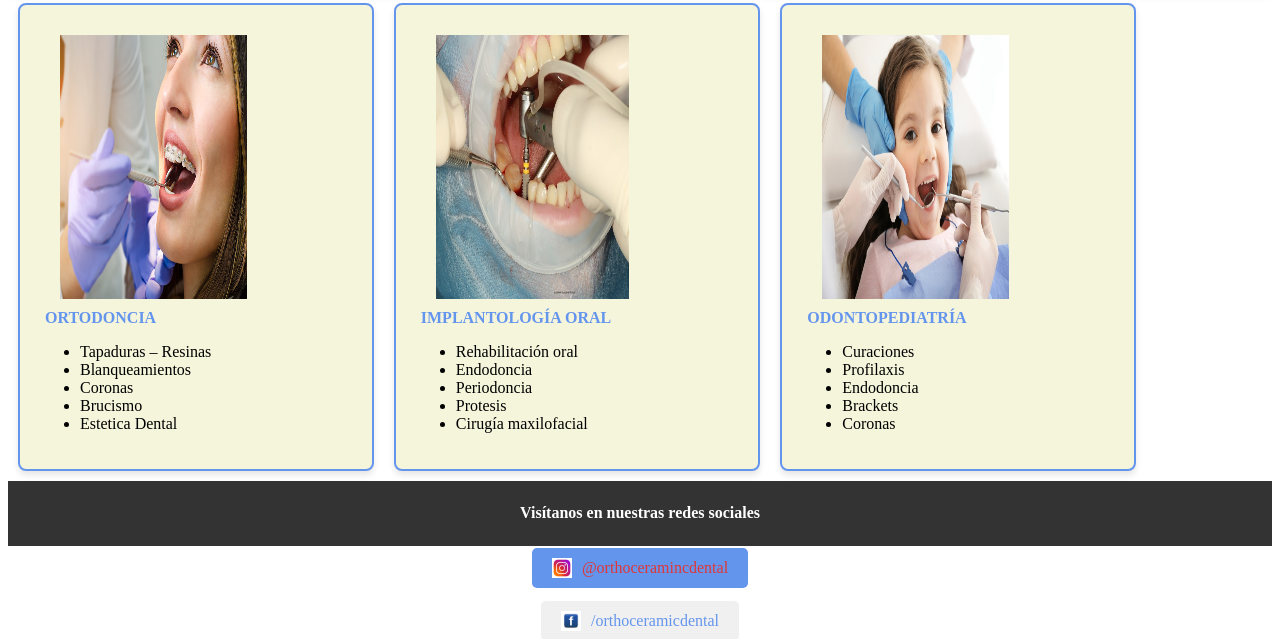
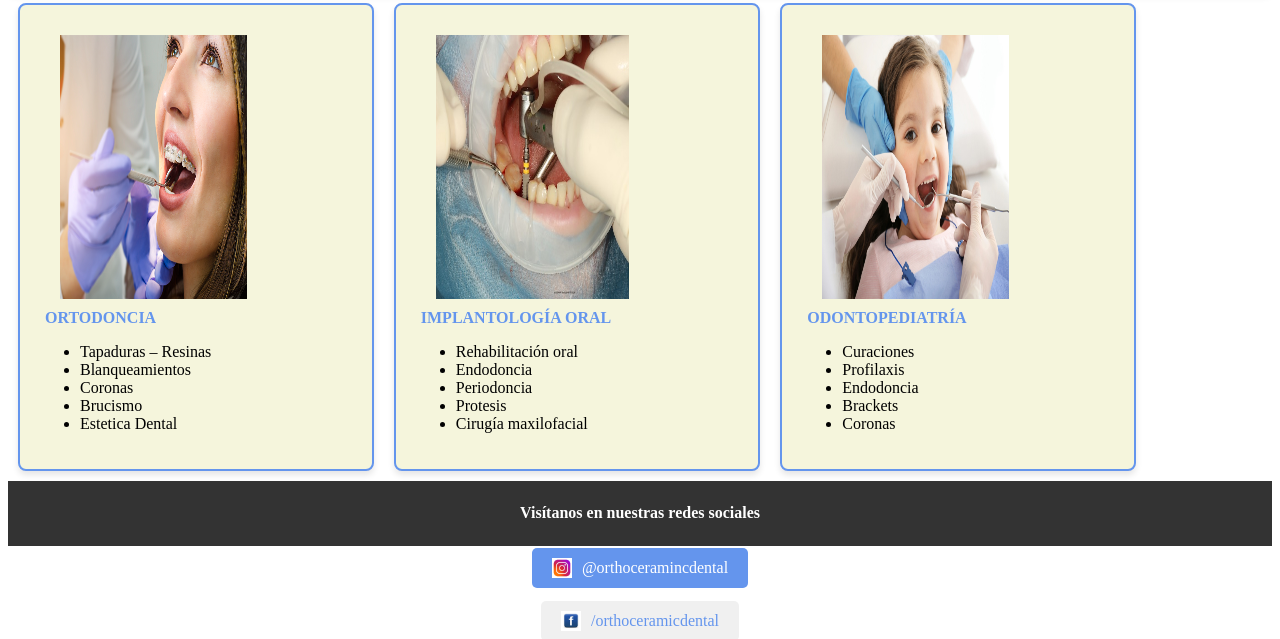
Before and after one commit to EttySilvaRivera/dental.github.io, a plain HTML site: page index.html in a window 1280 px wide. In both pictures the pointer is over the link 639 px from the left and 1289 px from the top of the page. Shown: the part 719-1358 px from the top of the page. Drawn offline with Linux system fonts and the light colour scheme.

Commit message:
Update estilos.css

```diff
--- a/estilos.css
+++ b/estilos.css
@@ -87,6 +87,6 @@
 
   center a:hover {
       background-color: cornflowerblue;
-      color: rgb(223, 55, 55);
+      color: white;
       transform: translateY(-3px);
   }
```
